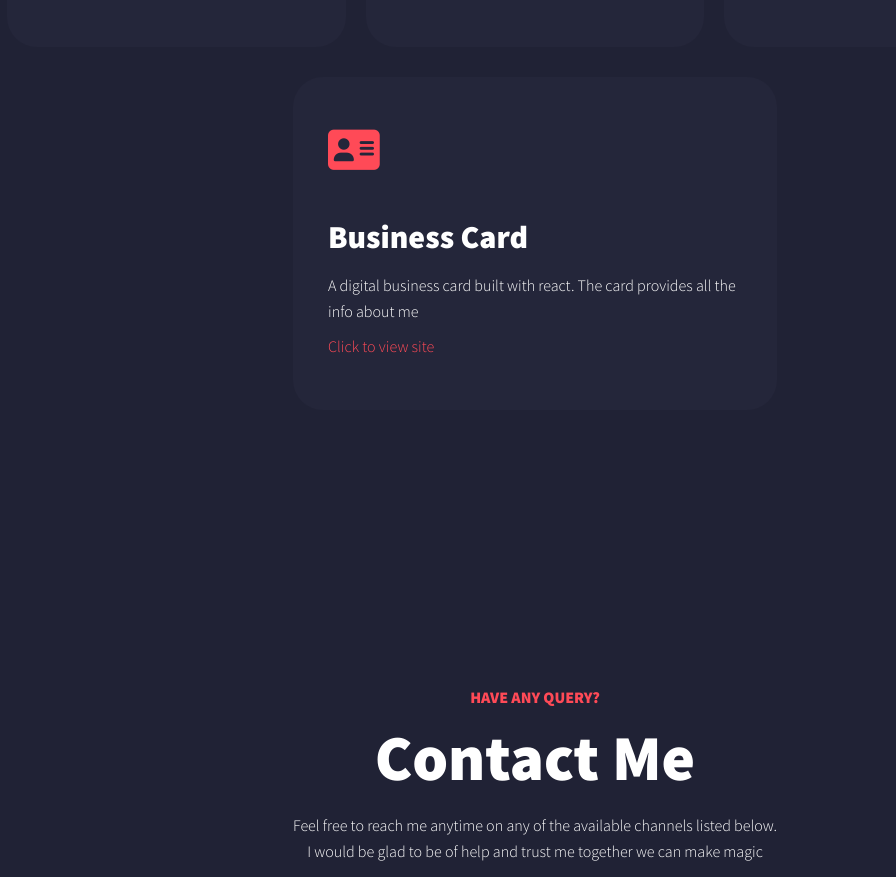
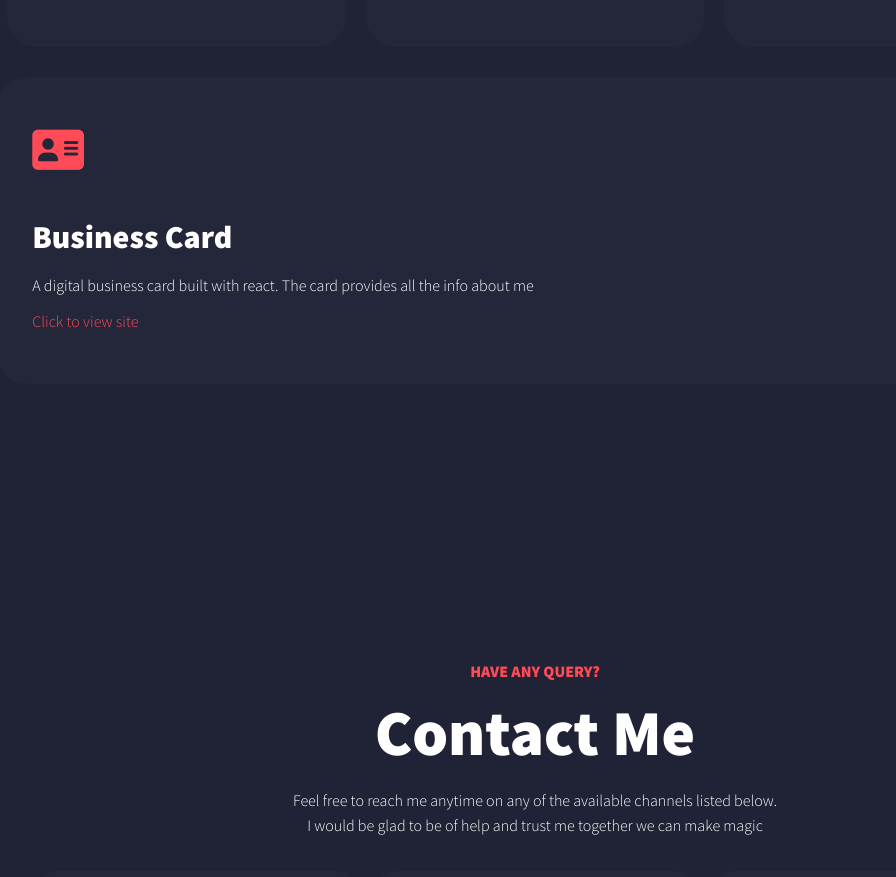
Before and after one commit to Abraham-Ogbumah/my_portfolio_website, a plain HTML site: page index.html in a window 1280 px wide. Shown: the part 2227-3104 px from the top of the page, without its empty margins (105-1001 px from the left). Drawn offline with nearby package versions, Linux system fonts and the light colour scheme.

Commit message:
update to styles

```diff
--- a/styles/style.css
+++ b/styles/style.css
@@ -496,7 +496,9 @@ footer {
 }
 
 .last-card {
-    max-width: 45%;
+    width: calc(45% - 20px);
+    margin-right: 20px;
+    margin-left: 0;
 }
 
 
```
